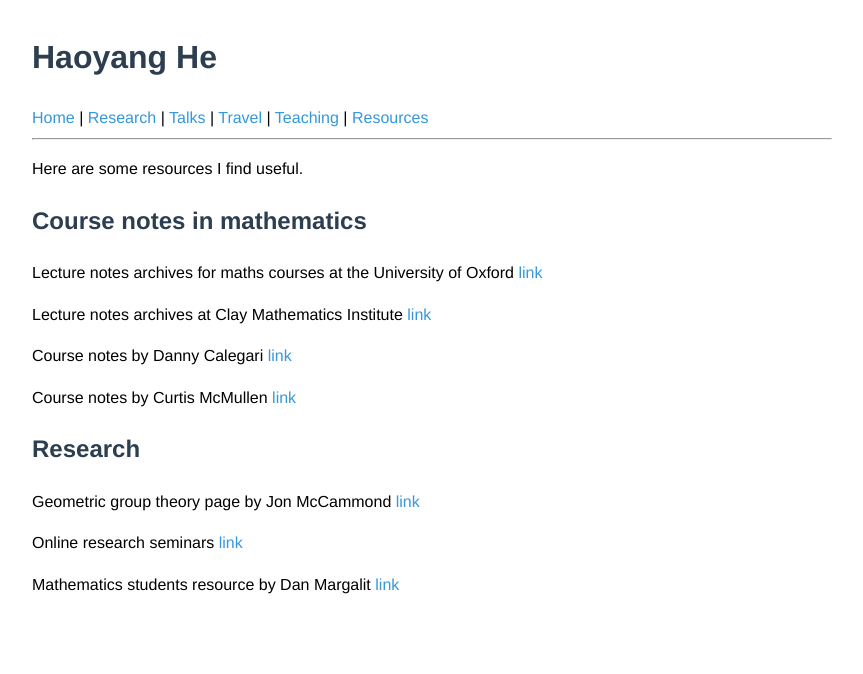
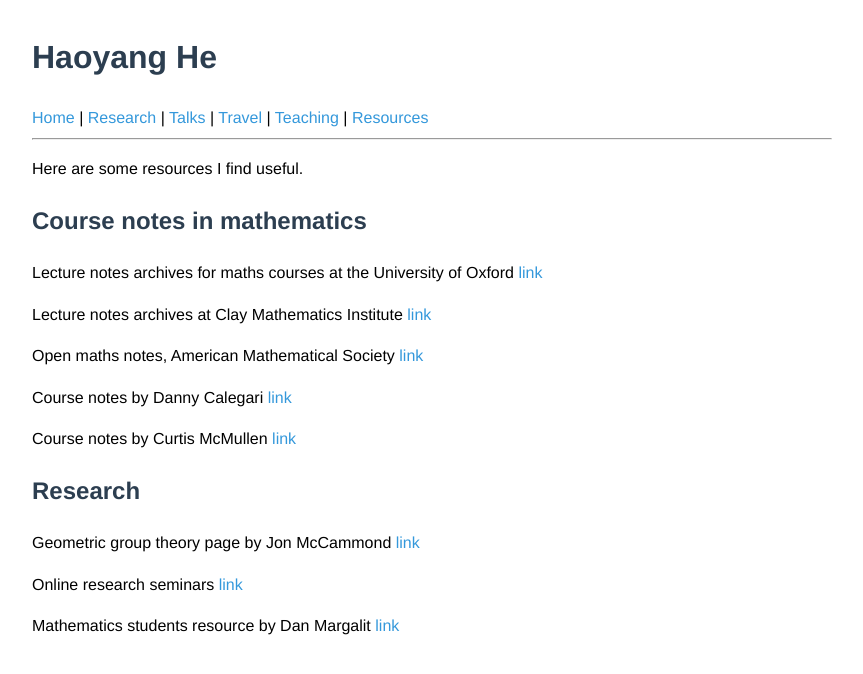
Before and after one commit to haoyang-he/haoyang-he.github.io, a Jekyll site: the page built from resources.md, in a window 1280 px wide. Shown: the top 674 px of the page, without its empty margins (208-1071 px from the left). Built offline with Jekyll 4.4.1, drawn with Linux system fonts in a browser that asks for light colours.

Commit message:
Update resources.md

```diff
--- a/resources.md
+++ b/resources.md
@@ -11,6 +11,8 @@ Lecture notes archives for maths courses at the University of Oxford [link](http
 
 Lecture notes archives at Clay Mathematics Institute [link](https://www.claymath.org/resource_type/lecture-notes/)
 
+Open maths notes, American Mathematical Society [link](https://www.ams.org/open-math-notes)
+
 Course notes by Danny Calegari [link](https://math.uchicago.edu/~dannyc/teaching.html)
 
 Course notes by Curtis McMullen [link](https://people.math.harvard.edu/~ctm/courses.html)
```
